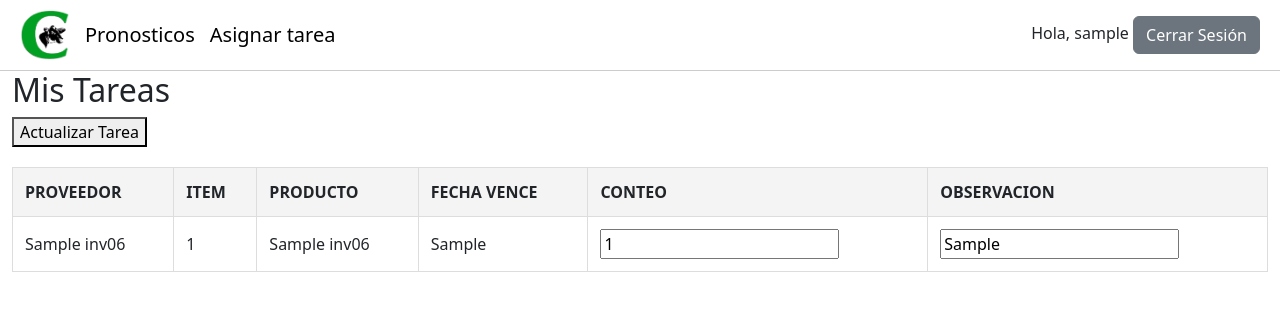
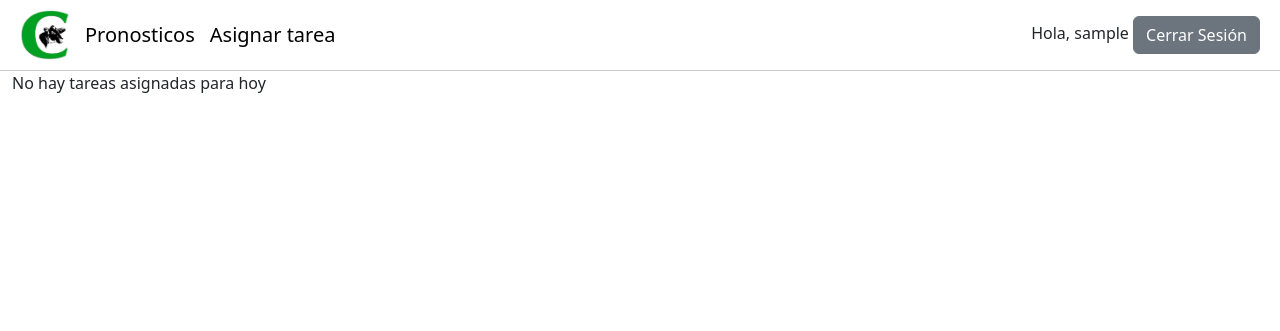
Before and after one commit to david-arce/herramientas-cogancevalle, a Django app: page /conteo/lista-tareas/ in a window 1280 px wide. Shown: the top 331 px of the page. Run offline with Django 5.2, Linux system fonts and the light colour scheme; a user stored in the database is signed in; tables that the repository leaves empty hold one stand-in row (values such as "Sample post"); some libraries are stand-ins or nearby versions.

Commit message:
vista de las tareas del día anterior de los usuarios

```diff
--- a/conteoApp/templates/conteoApp/asignar_tareas.html
+++ b/conteoApp/templates/conteoApp/asignar_tareas.html
@@ -17,6 +17,7 @@
     <button type="submit" name="assign_task">Asginar</button>
     <button type="submit" name="delete_task">Eliminar</button>
     <button type="submit" name="filter_users">Listar usuarios</button>
+    <button type="submit" name="export_excel">Exportar a Excel</button>
 </form>
 
 {% if tareas %}
--- a/conteoApp/templates/conteoApp/tareas_contador.html
+++ b/conteoApp/templates/conteoApp/tareas_contador.html
@@ -62,7 +62,7 @@
 </div>
 </form>
 {% else %}
-<p>Selecciona usuarios para ver sus tareas asignadas.</p>
+<p>No hay tareas asignadas para hoy</p>
 {% endif %}
 
 {% endblock %}
--- a/conteoApp/views.py
+++ b/conteoApp/views.py
@@ -1,3 +1,4 @@
+import datetime
 from django.contrib.auth.mixins import PermissionRequiredMixin, LoginRequiredMixin
 from django.shortcuts import render, redirect
 from django.contrib.auth.decorators import permission_required, login_required
@@ -8,10 +9,11 @@ from django.urls import reverse, reverse_lazy
 from .models import Venta, Tarea, Inv06
 from pronosticosWebApp.models import Demanda
 from .forms import AsignarTareaForm
-import random
 from django.contrib import messages
 from django.db.models import Count
 from django.db.models import Q # Importar el objeto Q para consultas complejas con filtros lógicos
+import pandas as pd
+from django.http import HttpResponse
 
 # class TareaListView(ListView):
 #     model = Tarea
@@ -143,6 +145,17 @@ def asignar_tareas(request):
                     .values('usuario__username')  # Agrupar por nombre de usuario
                     .annotate(total_tareas=Count('id'))  # Contar las tareas
                 )
+        if 'export_excel' in request.POST:
+            if form.is_valid():
+                selected_users = form.cleaned_data['users']
+                tareas = Tarea.objects.filter(usuario__in=selected_users)
+
+                # Crear un DataFrame con las tareas
+                df = pd.DataFrame(list(tareas.values('usuario__username', 'producto__marnombre', 'producto__fecvence', 'producto__saldo', 'conteo', 'diferencia', 'consolidado', 'observacion', 'fecha_asignacion')))
+                response = HttpResponse(content_type='application/vnd.openxmlformats-officedocument.spreadsheetml.sheet')
+                response['Content-Disposition'] = 'attachment; filename=tareas.xlsx'
+                df.to_excel(response, index=False)
+                return response
     else:
         form = AsignarTareaForm()
 
@@ -157,78 +170,21 @@ def asignar_tareas(request):
         'selected_users': selected_users,
         'usuarios_con_tareas': usuarios_con_tareas
     })
-from datetime import datetime
-from django.db.models import Q, CharField, IntegerField, FloatField
-from django.db.models.functions import Cast
-from django.db.models import DateField
+
 @login_required
 def lista_tareas(request):
     # tareas = Tarea.objects.none()  # Inicializamos la variable de las tareas
     usuarios_con_tareas = []  # Lista para almacenar los usuarios y la cantidad de tareas asignadas
-    inventarios = []  # Lista para almacenar las coincidencias de productos y su inventario
-    tareas = Tarea.objects.filter(usuario=request.user)
+    # tareas = Tarea.objects.filter(usuario=request.user)
+
+    # filtrar las tareas por fecha de asignación y usuario. La fecha de asignación se debe comparar con una fecha específica
+    # fecha_especifica = datetime.date(2024, 12, 31)  # Reemplaza con la fecha específica deseada
+    fecha_especifica = datetime.date.today() - datetime.timedelta(days=1) # Reemplaza con la fecha específica deseada (ayer). Se resta un día a la fecha actual
+    tareas = Tarea.objects.filter(usuario=request.user, fecha_asignacion=fecha_especifica)
+
+    # tareas = Tarea.objects.filter(usuario=request.user, fecha_asignacion=datetime.date.today())
 
     if request.method == 'POST':
-        # Verificar si el formulario es para filtrar usuarios o actualizar valores de conteo
-        # form = AsignarTareaForm(request.POST)
-        # if 'filter_users' in request.POST:
-            # if form.is_valid():
-            #     selected_users = form.cleaned_data['users']
-            #     tareas = Tarea.objects.filter(usuario__in=selected_users)
-
-            #     # Calcular el número de tareas por usuario
-            #     usuarios_con_tareas = (
-            #         Tarea.objects.filter(usuario__in=selected_users)
-            #         .values('usuario__username')  # Agrupar por nombre de usuario
-            #         .annotate(total_tareas=Count('id'))  # Contar las tareas
-            #     )
-
-            #     # Filtrar inventarios relacionados con tipo de dato compatible
-            #     # inventarios = Inv06.objects.filter(
-            #     #     Q(
-            #     #         mcnproduct__in=(
-            #     #             tareas.annotate(
-            #     #                 cod_producto=Cast('producto__mcnproduct', output_field=IntegerField())
-            #     #             ).values_list('cod_producto', flat=True)
-            #     #         )
-            #     #     )
-            #     #     &
-            #     #     Q(
-            #     #         mcnbodega__in=(
-            #     #             tareas.annotate(
-            #     #                 bodega_cast=Cast('producto__mcnbodega', output_field=IntegerField())
-            #     #             ).values_list('bodega_cast', flat=True)
-            #     #         )
-            #     #     )
-            #     # ).values()
-
-            #     # print(list(inventarios.values_list('saldo', flat=True)))
-            #     # print(inventarios)
-
-            #     # Obtener los inventarios filtrados como un diccionario para un acceso más rápido
-            #     # inventarios_dict = {}
-            #     # for inv in inventarios:
-            #     #     key = (inv['mcnproduct'], inv['mcnbodega'])  # Usamos (mcnproduct, mcnbodega) como clave
-            #     #     inventarios_dict[key] = inv['saldo'] # Usamos 'saldo' como valor del diccionario para cada clave (mcnproduct, mcnbodega)
-
-            #     # # Iterar sobre las tareas y actualizar el campo 'diferencia'
-            #     # for tarea in tareas:
-            #     #     producto = tarea.producto  # Obtenemos el producto relacionado con la tarea
-            #     #     key = (producto.mcnproduct, producto.mcnbodega)  # Crear la clave para buscar en el diccionario
-
-            #     #     # Buscar el saldo en los inventarios
-            #     #     saldo = inventarios_dict.get(key, 0)  # Devuelve 0 si no se encuentra en el diccionario
-
-            #     #     # Calcular la diferencia (saldo - conteo)
-            #     #     tarea.diferencia = saldo - (tarea.conteo or 0)  # Asegurar que conteo no sea None
-            #     #     tarea.save()  # Guardar los cambios en la base de datos
-
-
-            #     # Reiniciar el formulario con los usuarios seleccionados
-            #     # form = AsignarTareaForm(initial={'users': selected_users})
-
-            # Redirigir para evitar reenvío del formulario
-            # return redirect('tareas_contador')
         if 'update_tarea' in request.POST:
             # Actualizar los valores de conteo y observación
             for key, value in request.POST.items():
@@ -256,7 +212,7 @@ def lista_tareas(request):
 
                             # Calcular y guardar la diferencia
                             tarea.diferencia = tarea.conteo - saldo
-                            tarea.consolidado = inv06_records.first().vrunit * tarea.diferencia
+                            tarea.consolidado = round((inv06_records.first().vrunit * tarea.diferencia), 2)
                             tarea.save()
 
                     except (Tarea.DoesNotExist, ValueError):
@@ -280,7 +236,6 @@ def lista_tareas(request):
                     except Tarea.DoesNotExist:
                         pass
 
-
     # else:
     #     form = AsignarTareaForm()
 
@@ -289,39 +244,6 @@ def lista_tareas(request):
         'tareas': tareas,
         'usuarios_con_tareas': usuarios_con_tareas})
 
-@login_required
-def actualizar_tarea(request):
-    tareas = None
-    inventarios = []
-    if request.method == 'POST':
-        if 'update_tarea' in request.POST:
-            # Actualizar los valores de conteo y observación
-            for key, value in request.POST.items():
-                if key.startswith('conteo_'):  # Identificar los campos de conteo
-                    tarea_id = key.split('_')[1] # Obtener el ID de la tarea a partir del nombre del campo (tarea_1, tarea_2, etc.)
-                    try:
-                        tarea = Tarea.objects.get(id=tarea_id)
-                        tarea.conteo = int(value)  # Actualizar el conteo
-                        tarea.save()
-                    except (Tarea.DoesNotExist, ValueError):
-                        tarea.conteo = 0
-
-                if key.startswith('observacion_'):  # Identificar los campos de observación
-                    tarea_id = key.split('_')[1]
-                    try:
-                        tarea = Tarea.objects.get(id=tarea_id)
-                        tarea.observacion = value.strip()  # Actualizar observación. Eliminar espacios en blanco al inicio y al final con `strip()`
-                        tarea.save()
-                    except Tarea.DoesNotExist:
-                        pass  # Manejar errores si la tarea no existe
-
-    else:
-        form = AsignarTareaForm()
-
-    return render(request, 'conteoApp/tareas_contadores.html', {
-        'form': form,
-        'tareas': tareas})
-
 @permission_required('conteoApp.view_conteo', raise_exception=True)
 def conteo(request):
     return render(request, 'conteoApp/conteo.html')
```
